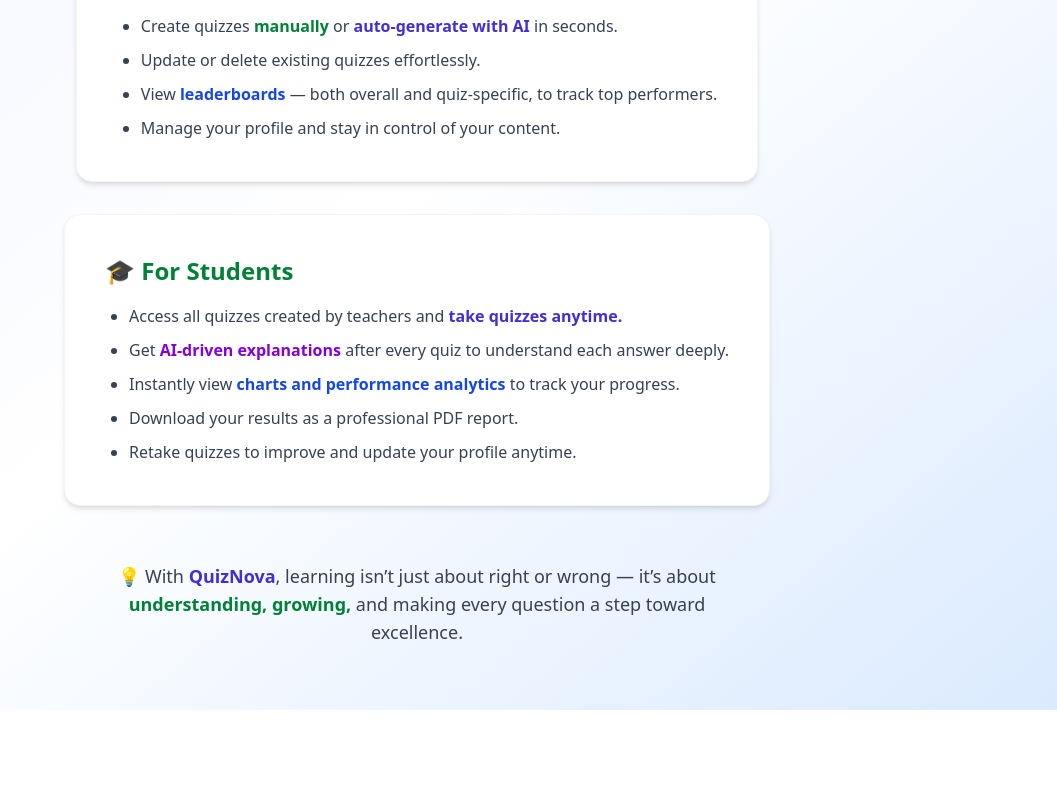
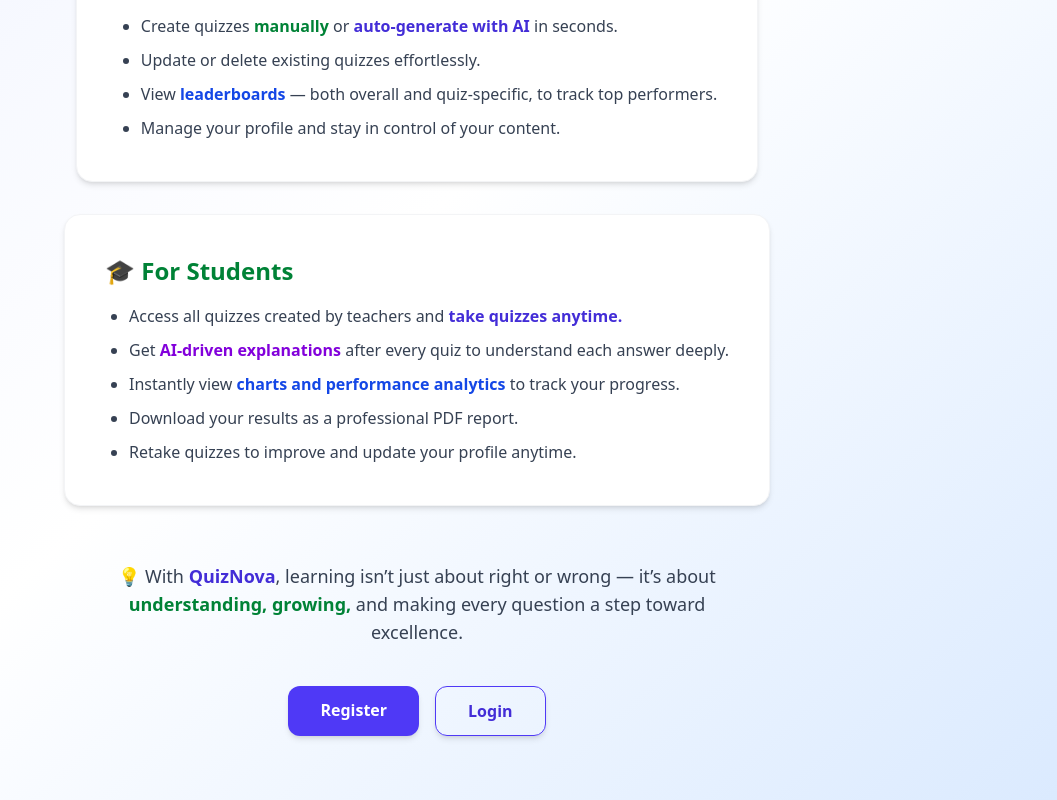
Before and after one commit to nandhini-11-cmd/Quiz_app, a React (Vite) app in the folder frontend/: page /about in a window 1280 px wide. Shown: the part 408-1208 px from the top of the page, without its empty margins (223-1280 px from the left). Before the commit the page ends 1118 px from the top, so only its background shows below. Built offline with nearby package versions, Linux system fonts and the light colour scheme; no server answers.

Commit message:
login and register link moved to about page

```diff
--- a/frontend/src/pages/About.jsx
+++ b/frontend/src/pages/About.jsx
@@ -1,4 +1,5 @@
 import { motion } from "framer-motion";
+import { Link } from "react-router-dom";
 
 export default function About() {
   // ✅ Define reusable variants for smooth stagger animation
@@ -7,6 +8,10 @@
     visible: { opacity: 1, y: 0, transition: { duration: 0.8, ease: "easeOut" } },
   };
 
+   const fadeIn = {
+    hidden: { opacity: 0 },
+    visible: { opacity: 1, transition: { duration: 1, ease: "easeOut" } },
+  };
   const container = {
     hidden: {},
     visible: { transition: { staggerChildren: 0.15, delayChildren: 0.2 } },
@@ -112,6 +117,31 @@
         </span>{" "}
         and making every question a step toward excellence.
       </motion.p>
+       {/* Buttons */}
+      <motion.div
+        className="flex flex-wrap gap-4 justify-center mt-10 relative z-10 "
+        variants={fadeIn}
+        transition={{ delay: 0.6 }}
+      >
+        <Link
+          to="/register"
+          className="bg-indigo-600 hover:bg-indigo-700 text-white px-8 py-3
+                     rounded-xl font-semibold shadow-md
+                     transition-transform duration-300 hover:scale-105 w-40 sm:w-auto"
+        >
+          Register
+        </Link>
+
+        <Link
+          to="/login"
+          className="border border-indigo-600 text-indigo-700 px-8 py-3
+                     rounded-xl font-semibold shadow-md
+                     hover:bg-indigo-50 transition-transform duration-300 hover:scale-105 w-40 sm:w-auto"
+        >
+           Login
+        </Link>
+      </motion.div>
     </motion.div>
+
   );
 }
--- a/frontend/src/pages/Home.jsx
+++ b/frontend/src/pages/Home.jsx
@@ -53,12 +53,12 @@
 
       {/* Buttons */}
       <motion.div
-        className="flex flex-wrap gap-4 justify-center mt-4 relative z-10"
+        className="flex flex-wrap gap-4 justify-center mt-1 relative z-10"
         variants={fadeIn}
         transition={{ delay: 0.6 }}
       >
         <Link
-          to="/register"
+          to="/about"
           className="bg-indigo-600 hover:bg-indigo-700 text-white px-8 py-3
                      rounded-xl font-semibold shadow-md
                      transition-transform duration-300 hover:scale-105 w-40 sm:w-auto"
@@ -66,14 +66,7 @@
           🚀 Get Started
         </Link>
 
-        <Link
-          to="/login"
-          className="border border-indigo-600 text-indigo-700 px-8 py-3
-                     rounded-xl font-semibold shadow-md
-                     hover:bg-indigo-50 transition-transform duration-300 hover:scale-105 w-40 sm:w-auto"
-        >
-          🎓 Login
-        </Link>
+
       </motion.div>
 
       {/* Floating Accent Circles - FIXED */}
```
